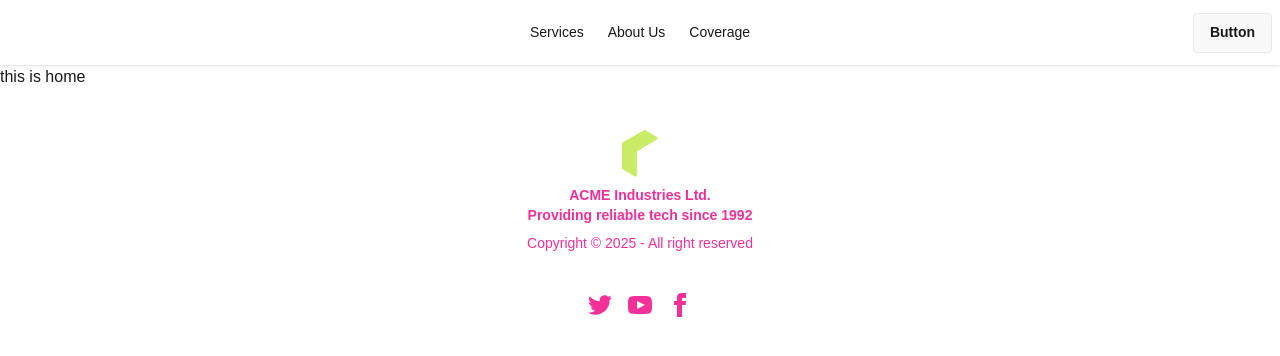
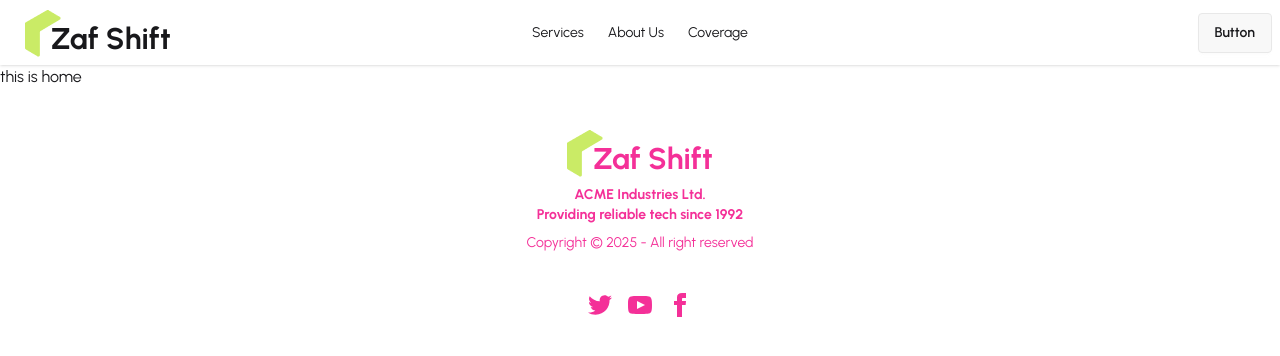
Before and after one commit to RuhulAminSharif/Zap-Shift, a React app in the folder frontend/: page / in a window 1280 px wide. Shown: the top 356 px of the page. Built offline with nearby package versions, Linux system fonts and the light colour scheme; the HTML template or start-up script is replaced by a standard one.

Commit message:
feat: logo components built

```diff
--- a/frontend/package.json
+++ b/frontend/package.json
@@ -13,6 +13,7 @@
     "@tailwindcss/vite": "^4.1.17",
     "react": "^19.2.0",
     "react-dom": "^19.2.0",
+    "react-icons": "^5.5.0",
     "react-router": "^7.9.6",
     "tailwindcss": "^4.1.17"
   },
--- a/frontend/src/components/Logo/Logo.jsx
+++ b/frontend/src/components/Logo/Logo.jsx
@@ -1,11 +1,12 @@
-import React from 'react';
+import React from "react";
 
-import logo from "../../assets/logo.png"
+import logo from "../../assets/logo.png";
 
 const Logo = () => {
   return (
-    <div>
+    <div className="flex items-end ">
       <img src={logo} alt="Logo" srcset="" />
+      <h3 className="text-3xl font-bold -ms-2.5">Zaf Shift</h3>
     </div>
   );
 };
--- a/frontend/src/index.css
+++ b/frontend/src/index.css
@@ -1,6 +1,7 @@
+@import url("https://fonts.googleapis.com/css2?family=Urbanist:ital,wght@0,100..900;1,100..900&display=swap");
+
 @import "tailwindcss";
 @plugin "daisyui";
-@import url("https://fonts.googleapis.com/css2?family=Urbanist:ital,wght@0,100..900;1,100..900&display=swap");
 
 body {
   font-family: "Urbanist", sans-serif;
--- a/frontend/src/layouts/RootLayout.jsx
+++ b/frontend/src/layouts/RootLayout.jsx
@@ -1,11 +1,11 @@
-import React from 'react';
-import { Outlet } from 'react-router';
-import Footer from '../pages/Shared/Footer/Footer';
-import NavBar from '../pages/Shared/Navbar/NavBar';
+import React from "react";
+import { Outlet } from "react-router";
+import Footer from "../pages/Shared/Footer/Footer";
+import NavBar from "../pages/Shared/Navbar/NavBar";
 
 const RootLayout = () => {
   return (
-    <div>
+    <div className="max-w-[1440px] mx-auto">
       <NavBar></NavBar>
       <Outlet></Outlet>
       <Footer></Footer>
--- a/frontend/src/pages/Shared/Navbar/NavBar.jsx
+++ b/frontend/src/pages/Shared/Navbar/NavBar.jsx
@@ -1,4 +1,5 @@
 import React from "react";
+import Logo from "../../../components/Logo/Logo";
 import { NavLink } from "react-router";
 
 const NavBar = () => {
@@ -44,7 +45,7 @@ const NavBar = () => {
           </ul>
         </div>
         <a className="btn btn-ghost text-xl">
-
+          <Logo></Logo>
         </a>
       </div>
       <div className="navbar-center hidden lg:flex">
```
Also changed, not shown: 1 other file (tests, documents, lock files or other folders).
